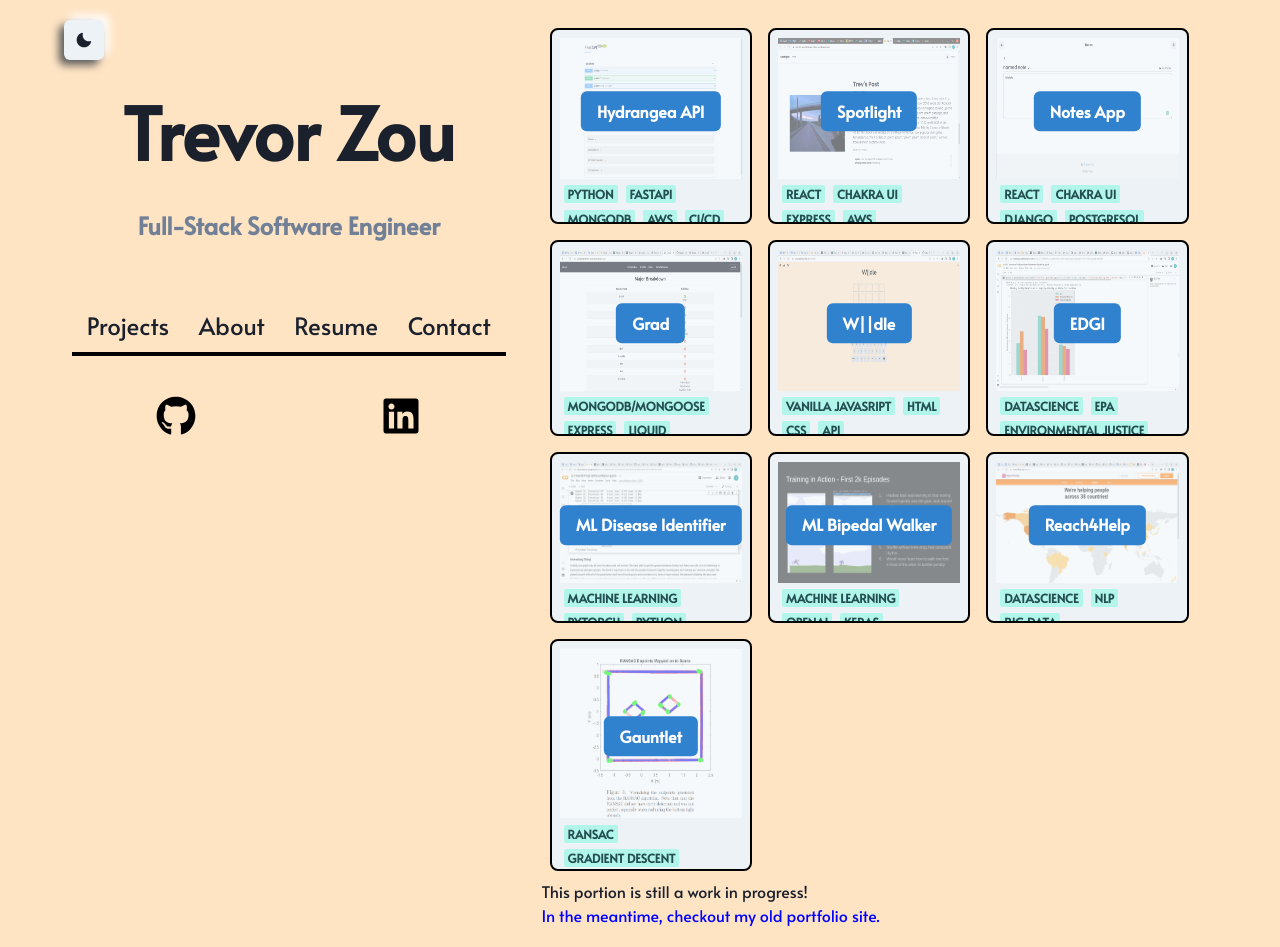
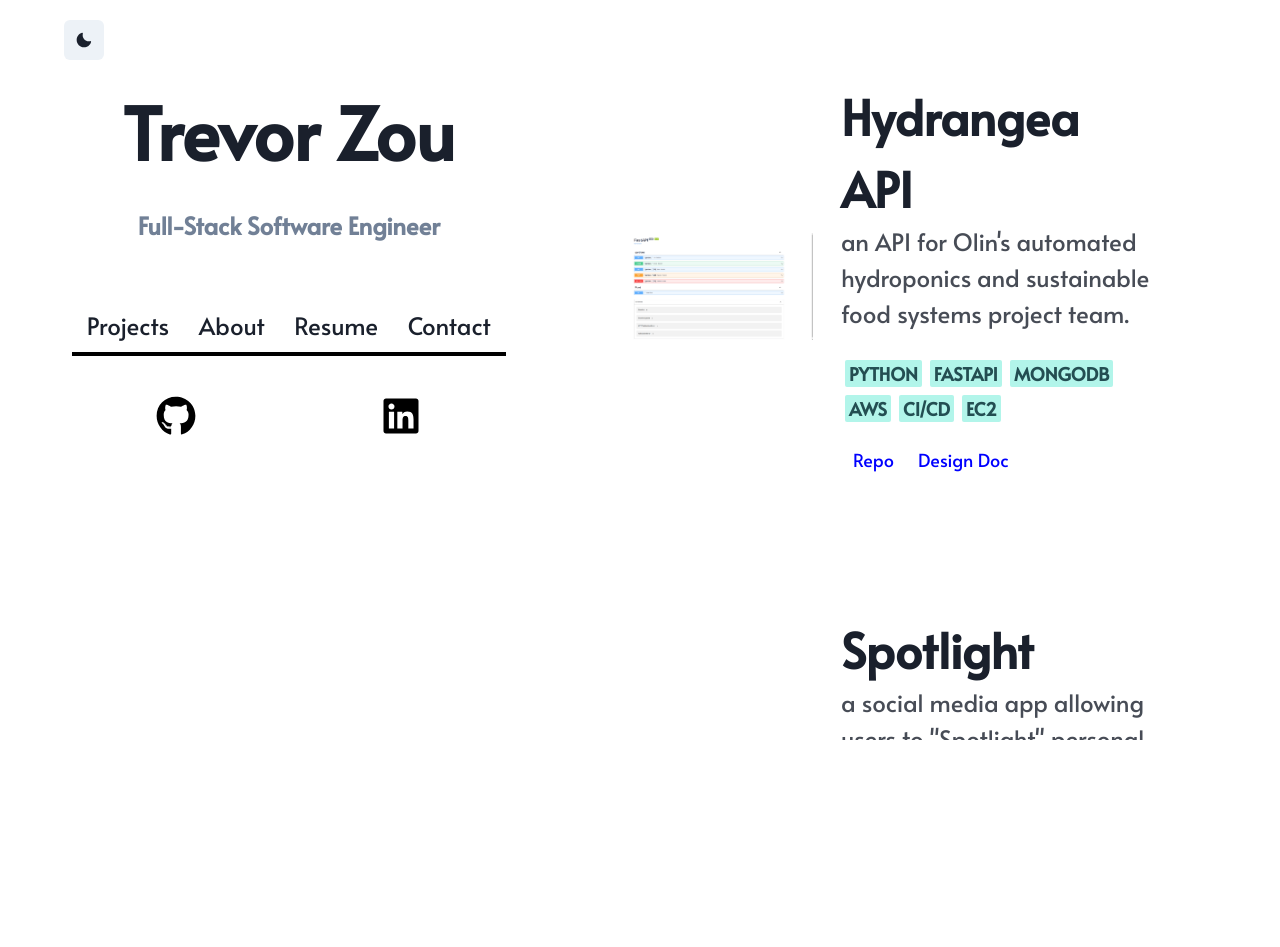
Before and after one commit to tzou2024/pf, a React (Create React App) app: page /portfolio/projects in a window 1280 px wide. After the commit the page ends 800 px from the top, so only its background shows below. Built offline with nearby package versions, Linux system fonts and the light colour scheme.

Commit message:
Edit cards

```diff
--- a/src/Styles.css
+++ b/src/Styles.css
@@ -3,9 +3,6 @@
 
 }
 
-.neumo{
-    border-radius: 5px;
-background: bisque;
-box-shadow:  -5px 5px 9px #5a5a5a,
-             5px -5px 9px #ffffff;
-}
+/* .neumo{
+    color: darkslategray;
+} */
--- a/src/Theme.js
+++ b/src/Theme.js
@@ -1,7 +1,7 @@
 import { extendTheme } from "@chakra-ui/react";
 import { mode } from "@chakra-ui/theme-tools";
 const dark = "#232323";
-const light = "bisque";
+const light = "white";
 
 const theme = extendTheme({
   styles: {
--- a/src/components/Main.js
+++ b/src/components/Main.js
@@ -21,7 +21,7 @@ import '../Styles.css'
     return (
       <Flex
         width="full"
-        minHeight="70vh"
+        minHeight="50em"
         // alignItems="center"
         px={isLargerThanLG ? '16' : '6'}
         py="5"
@@ -31,9 +31,10 @@ import '../Styles.css'
         <Flex
           w={isLargerThanLG ? '40%' : 'full'}
           mb={isLargerThanLG ? '0' : '6'}
+          minHeight="30em"
         //   alignItems="center"
           justifyContent="center"
-          borderBottom={!isLargerThanLG ?"4px solid white":""}
+          borderBottom={!isLargerThanLG ?"4px solid gray":""}
           h={!isLargerThanLG ?"70vh":""}
         >
           <Nav />
--- a/src/components/Nav.js
+++ b/src/components/Nav.js
@@ -46,16 +46,16 @@ const Nav = ({ onOpen, ref }) => {
     </Flex>
     <Flex justifyContent={"space-around"} mt="5"  py="2" mx="2" borderBottom={"4px solid black"} fontSize="2xl">
 
-        <Link className='hoverable' px="5" to="/portfolio/projects">
+        <Link className='hoverable' to="/portfolio/projects">
             Projects
         </Link>
-        <Link to="/portfolio/about" className='hoverable' px="5">
+        <Link to="/portfolio/about" className='hoverable'>
             About
         </Link>
-        <Link to="/portfolio/resume" className='hoverable' px="5">
+        <Link to="/portfolio/resume" className='hoverable'>
             Resume
         </Link>
-        <Link to="/portfolio/contact" className='hoverable' px="5">
+        <Link to="/portfolio/contact" className='hoverable'>
             Contact
         </Link>
 
--- a/src/components/Projects.js
+++ b/src/components/Projects.js
@@ -2,13 +2,14 @@ import React from 'react'
 import data from "../data/projects"
 import {
   Flex,
-  Link
+  Link,
+  useMediaQuery
 
  } from '@chakra-ui/react'
 import Cardo from './card'
 
 const Projects = () => {
-  console.log(data)
+  const [isLargerThanLG] = useMediaQuery('(min-width: 62em)');
 
   const projMap = data.map((ell, ind) => {
     return (
@@ -18,11 +19,9 @@ const Projects = () => {
 
   return (
     <>
-    <Flex wrap={"wrap"}>
+    <Flex wrap={"wrap"} overflowY={isLargerThanLG ? "scroll" :""} height={isLargerThanLG ? "90vh":""}>
       {projMap}
     </Flex>
-    This portion is still a work in progress!
-    <Link href="https://tzou2024.github.io/"isExternal textColor="blue">In the meantime, checkout my old portfolio site.</Link>
     </>
 
   )
--- a/src/components/card.js
+++ b/src/components/card.js
@@ -2,50 +2,85 @@ import React from 'react'
 import {
     Box,
     Image,
-    Badge
+    Badge,
+    useMediaQuery,
+    Flex,
+    Spacer,
+    Text,
+    Link,
+    Button
  } from '@chakra-ui/react'
  import Moda from './Moda'
 
 const Cardo = ({proj}) => {
+
+  const [isLargerThanLG] = useMediaQuery('(min-width: 62em)');
+
   const badgeMap = proj.tags.map((dat, ind) => {
       return (
-          <Badge mx="1"
+          <Badge mx="1" my="1" fontSize={"lg"}
             colorScheme="teal" key={ind}>
                 {dat}
           </Badge>
       )
   })
+
+  const linklist = Object.keys(proj.repos).map((ell, ind) => {
     return (
-    <Box maxW='30%' borderWidth='2px' borderColor="black" borderRadius='lg' overflow='hidden' p="2" position={"relative"} bg="gray.100" m="2">
-    <Image src={proj.img} w="100%" height="80%" opacity={".5"}/>
-    <Box
-          mt='1'
-          fontWeight='semibold'
-          as='h4'
-          lineHeight='tight'
-          noOfLines={1}
-          position="absolute"
-          top="40%"
-          left={"50%"}
-          transform="translate(-50%, -50%)"
-          fontSize={"2xl"}
-        //   bg="bisque"
-          width={"100%"}
-          textAlign="center"
-          py="3"
-          textColor={"black"}
+      <Box>
+        <Link href={proj.repos[ell]} color="blue" key={ind} isExternal mx="3" fontSize={"lg"}>
+        {ell}
+      </Link>
+      </Box>
 
+    )
+  })
+
+  return (
+    <Flex
+      width="full"
+      // minHeight="70vh"
+      alignItems="center"
+      px={isLargerThanLG ? '16' : '6'}
+      py="5"
+      // backgroundColor={"#F5F5F5"}
+      my={isLargerThanLG?"5vh":"8vh"}
+      // borderBottom={"3px solid grey"}
+      justifyContent="center"
+      flexDirection={isLargerThanLG ? 'row' : 'column'}
     >
-        {/* {proj.name} */}
-        <Moda proj={proj} />
-    </Box>
-    {/* <Box as='span' fontSize='sm'>
+      <Flex
+        w={isLargerThanLG ? '40%' : 'full'}
+        mb={isLargerThanLG ? '0' : '6'}
+        alignItems="center"
+        justifyContent="center"
+      >
+        <Image src={proj.img} alt="Chakra Team" w="full" />
+      </Flex>
+      <Spacer />
+      <Flex
+        w={isLargerThanLG ? '60%' : 'full'}
+        flexDirection="column"
+        ml={isLargerThanLG ? '7' : '0'}
+      >
+        <Text fontSize={isLargerThanLG ? '5xl' : '4xl'} fontWeight="bold">
+          {proj.name}
+        </Text>
+
+        <Text mb="6" opacity="0.8" fontSize={'2xl'}>
           {proj.description}
-    </Box> */}
+        </Text>
+
         <Box>
         {badgeMap}
         </Box>
-    </Box>
+        <Flex my="5">
+          {linklist}
+        </Flex>
+
+      </Flex>
+    </Flex>
+
   )
 }
 
--- a/src/data/projects.js
+++ b/src/data/projects.js
@@ -24,7 +24,6 @@ const data = [
         description: 'a social media app allowing users to "Spotlight" personal stories and meaningful events.',
         tags: ["React", "Chakra UI", "Express", "AWS", "Mongoose/MongoDB"],
         repos: {
-            "Website": "https://seir-6-6-spotlight-app-client.herokuapp.com/",
             "Front End": "https://github.com/tzou2024/project-3-react",
             "Back End": "https://github.com/tzou2024/project-3-mongoose-express",
         },
@@ -35,7 +34,6 @@ const data = [
         description: 'a google docs style note taking app with folders and notes',
         tags: ["React", "Chakra UI", "Django", "PostgreSQL", "Django REST framework"],
         repos: {
-            "Website": "https://tzounotesclient.herokuapp.com/sign-in",
             "Front End": "https://github.com/tzou2024/noteclient",
             "Back End": "https://github.com/tzou2024/noteserver",
         },
@@ -46,7 +44,6 @@ const data = [
         description: 'a graduation requirement tracker for Olin college',
         tags: ["MongoDB/Mongoose", "Express", "Liquid", "Superkube"],
         repos: {
-            "Website": "https://tzougradplanner.up.railway.app",
             "Repo": "https://github.com/tzou2024/GraduationPlanner",
         },
         img: gradimg
```
Lines whose indentation alone changed are shown as unchanged.
